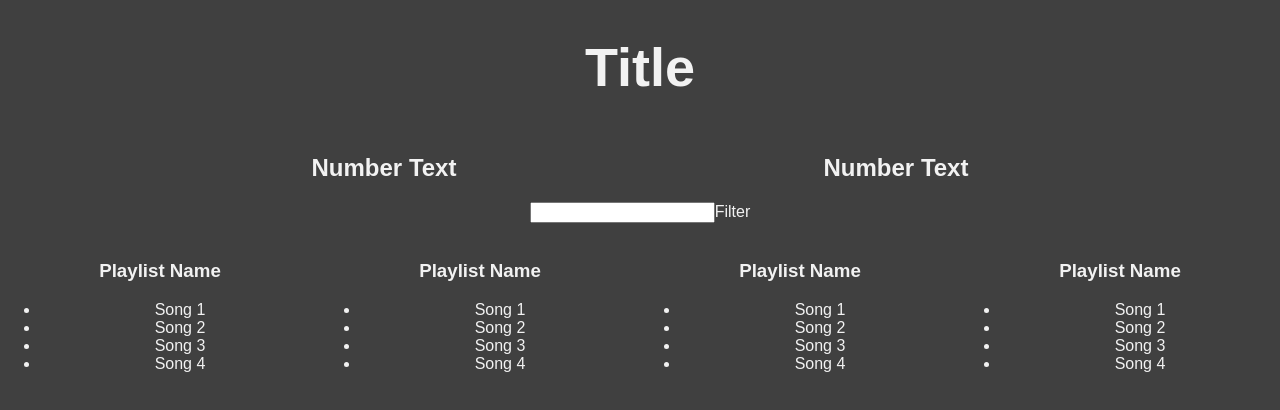
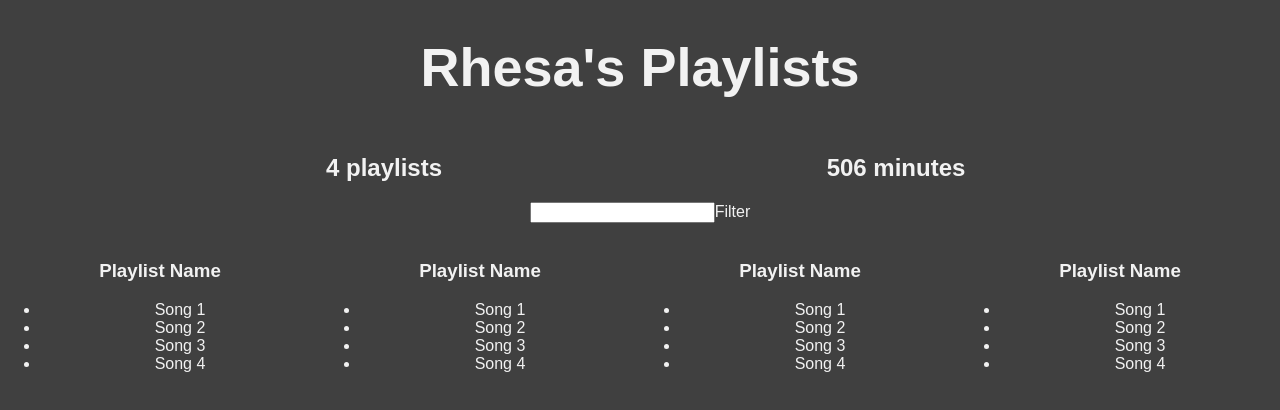
Before and after one commit to erhajet/better-playlists, a React (Create React App) app: page / in a window 1280 px wide. Shown: the top 410 px of the page. Built offline with nearby package versions, Linux system fonts and the light colour scheme.

Commit message:
Add some bloody fake data sets

```diff
--- a/src/App.js
+++ b/src/App.js
@@ -7,11 +7,60 @@ let defaultStyle = {
   color: '#f2f2f2'
 }
 
-class Aggregate extends Component {
+let dummyData = {
+  user: {
+    name: 'Rhesa',
+    playlists: [
+      {
+        name: 'Found Some Stuff',
+        songs: [{name: 'Hello', duration: 2048},
+                {name: 'Crushcrushcrush', duration: 3000},
+                {name: 'Yellow', duration: 3219},
+                {name: 'Stand Up', duration: 1234}]
+      },
+      {
+        name: 'Discover Weekly',
+        songs: [{name: 'Aha!', duration: 2222},
+                {name: 'Live for It', duration: 1456},
+                {name: 'California', duration: 860}]
+      },
+      {
+        name: 'Jazz It Up',
+        songs: [{name: 'Favorite Things', duration: 1235},
+                {name: 'Love Burn', duration: 2690},
+                {name: 'Shofukan', duration: 3980}]
+      },
+      {
+        name: 'Not Mine',
+        songs: [{name: '24K Magic', duration: 2987},
+                {name: 'Perfect', duration: 3001},
+                {name: 'Sugar', duration: 2450}]
+      }
+    ]
+  }
+};
+
+class PlaylistCounter extends Component {
   render() {
     return (
       <div style={{...defaultStyle, width: "40%", display: 'inline-block'}}>
-        <h2>Number Text</h2>
+        <h2>{this.props.playlists && this.props.playlists.length} playlists</h2>
+      </div>
+    );
+  }
+}
+
+class MinuteCounter extends Component {
+  render() {
+    let allSongs = this.props.playlists.reduce((songs, eachPlaylist) => {
+      return songs.concat(eachPlaylist.songs)
+    }, [])
+    let totalDuration = allSongs.reduce((sum, eachSong) => {
+      return sum + eachSong.duration
+    }, 0)
+    return (
+      <div style={{...defaultStyle, width: "40%", display: 'inline-block'}}>
+        <h2>{Math.floor(totalDuration/60)} minutes</h2>
       </div>
     );
   }
@@ -47,17 +96,46 @@ class Playlist extends Component {
 }
 
 class App extends Component {
+  // Setting initial state. Using constructor()
+  constructor() {
+    super();
+    this.state = {serverData: {}}
+  }
+
+  componentDidMount() {
+    {/*NOTE: Research more about arrow functions, and React Rendering*/}
+    setTimeout(() => {
+      this.setState({serverData: dummyData});
+    }, 1000);
+  }
+
   render() {
     return (
-      <div style={defaultStyle} className="App">
-      <h1 style={{...defaultStyle, 'font-size': '54px'}}>Title</h1>
-      <Aggregate/>
-      <Aggregate/>
-      <Filter/>
-      <Playlist/>
-      <Playlist/>
-      <Playlist/>
-      <Playlist/>
+      <div className="App">
+        {this.state.serverData.user ?
+        <div>
+          <h1 style={{...defaultStyle, 'font-size': '54px'}}>
+            {/*It has to do with the rendering
+              Renders if there's a user for the 1st render
+              Checks for the name in the 2nd render
+
+              Because the serverData state is empty for the 1st time,
+              it needed to render the dummyData 1st into the state (?) */}
+
+            {/*this.state.serverData.user &&*/}
+            {this.state.serverData.user.name}'s Playlists
+          </h1>
+          <PlaylistCounter playlists=
+            {this.state.serverData.user.playlists}/>
+          <MinuteCounter playlists=
+            {this.state.serverData.user.playlists}/>
+          <Filter/>
+          <Playlist/>
+          <Playlist/>
+          <Playlist/>
+          <Playlist/>
+        </div> : <h1 style={defaultStyle}>Loading...</h1>
+        }
       </div>
     );
   }
```
